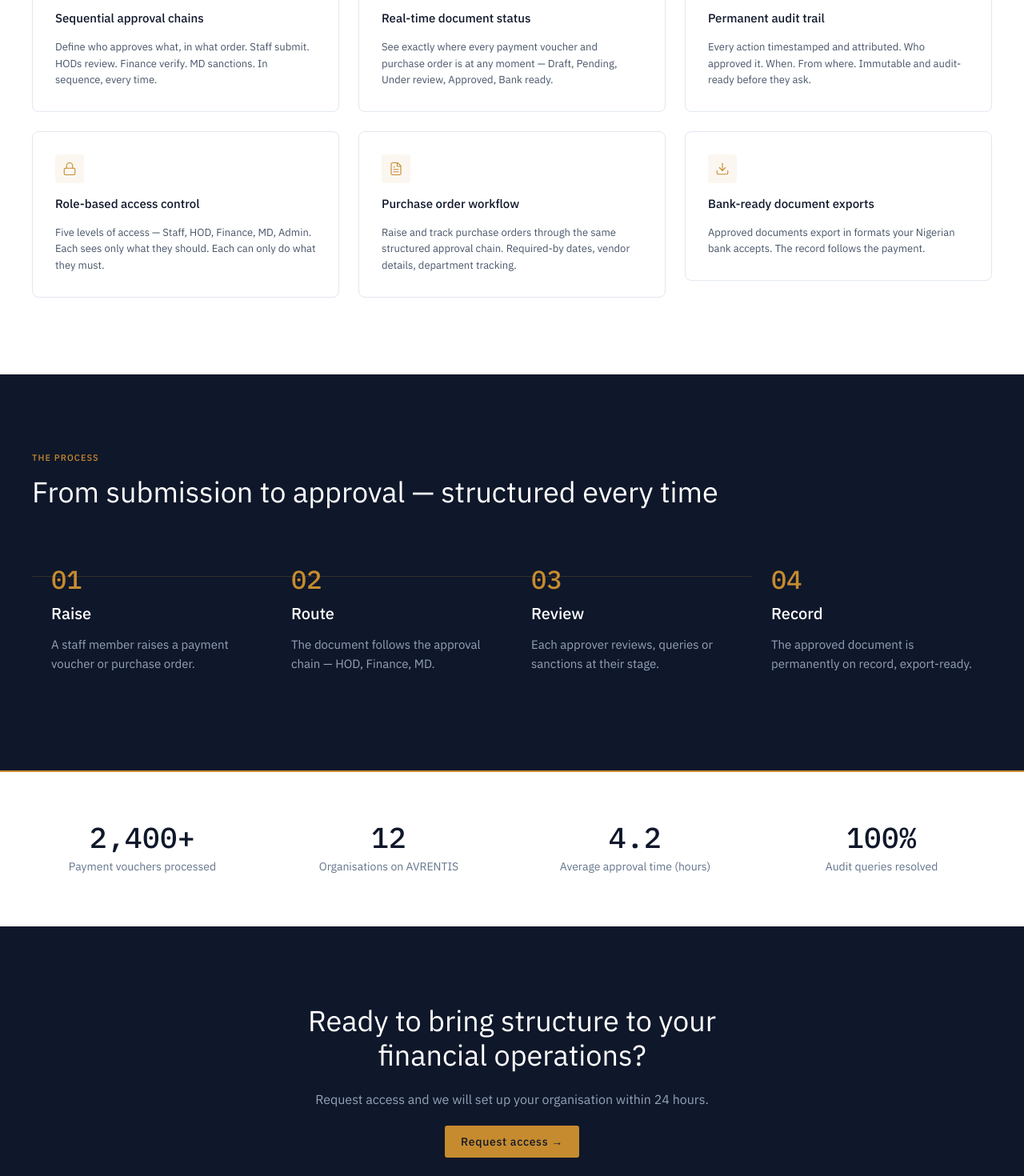
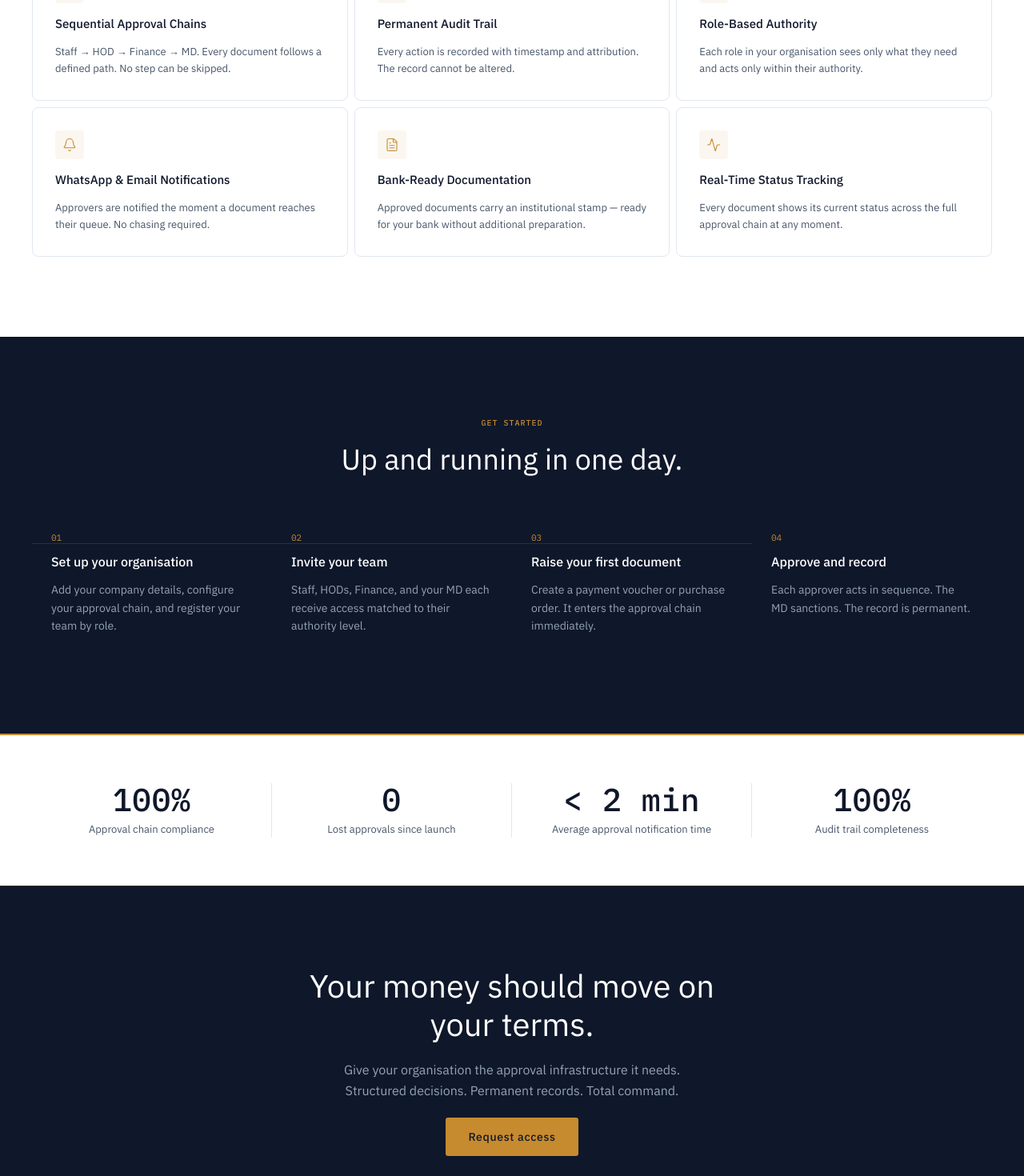
Before and after one commit to avrentishq/avrentis-site, a Next.js app: page / in a window 1280 px wide. Shown: the part 3860-5330 px from the top of the page at 80% size. Built offline with nearby package versions, Linux system fonts and the light colour scheme.

Commit message:
V2: Rebuild features, how-it-works, stats, add quote band, update CTA

```diff
--- a/src/components/sections/cta-banner.tsx
+++ b/src/components/sections/cta-banner.tsx
@@ -6,10 +6,16 @@ import { fadeUp, stagger } from "@/lib/animations";
 
 export function CtaBanner() {
   return (
-    <section style={{ backgroundColor: "#0f172a", padding: "96px 24px" }}>
+    <section
+      style={{
+        backgroundColor: "#0f172a",
+        borderTop: "0.5px solid rgba(198,139,47,0.2)",
+        padding: "100px 24px",
+      }}
+    >
       <div
         style={{
-          maxWidth: "640px",
+          maxWidth: "560px",
           margin: "0 auto",
           textAlign: "center",
           display: "flex",
@@ -23,13 +29,13 @@ export function CtaBanner() {
           style={{
             fontFamily: "'IBM Plex Sans', system-ui, sans-serif",
             fontWeight: 400,
-            fontSize: "36px",
+            fontSize: "40px",
             color: "#ffffff",
             lineHeight: 1.2,
             margin: 0,
           }}
         >
-          Ready to bring structure to your financial operations?
+          Your money should move on your terms.
         </motion.h2>
         <motion.p
           {...stagger(1)}
@@ -40,13 +46,15 @@ export function CtaBanner() {
             color: "#94a3b8",
             lineHeight: 1.65,
             margin: 0,
+            maxWidth: "480px",
           }}
         >
-          Request access and we will set up your organisation within 24 hours.
+          Give your organisation the approval infrastructure it needs. Structured
+          decisions. Permanent records. Total command.
         </motion.p>
         <motion.div {...stagger(2)}>
-          <Button variant="primary" href="/contact">
-            Request access &rarr;
+          <Button variant="primary" size="lg" href="/contact">
+            Request access
           </Button>
         </motion.div>
       </div>
--- a/src/components/sections/features-grid.tsx
+++ b/src/components/sections/features-grid.tsx
@@ -1,84 +1,62 @@
 "use client";
 
 import { motion } from "framer-motion";
-import {
-  GitBranch,
-  Eye,
-  Shield,
-  Lock,
-  FileText,
-  Download,
-} from "lucide-react";
+import { GitBranch, Shield, Users, Bell, FileText, Activity } from "lucide-react";
 import { FeatureCard } from "@/components/ui/card";
-import { stagger } from "@/lib/animations";
-import { fadeUp } from "@/lib/animations";
+import { fadeUp, stagger } from "@/lib/animations";
 
 const FEATURES = [
   {
     icon: GitBranch,
-    title: "Sequential approval chains",
-    description:
-      "Define who approves what, in what order. Staff submit. HODs review. Finance verify. MD sanctions. In sequence, every time.",
-  },
-  {
-    icon: Eye,
-    title: "Real-time document status",
-    description:
-      "See exactly where every payment voucher and purchase order is at any moment — Draft, Pending, Under review, Approved, Bank ready.",
+    title: "Sequential Approval Chains",
+    description: "Staff → HOD → Finance → MD. Every document follows a defined path. No step can be skipped.",
   },
   {
     icon: Shield,
-    title: "Permanent audit trail",
-    description:
-      "Every action timestamped and attributed. Who approved it. When. From where. Immutable and audit-ready before they ask.",
+    title: "Permanent Audit Trail",
+    description: "Every action is recorded with timestamp and attribution. The record cannot be altered.",
   },
   {
-    icon: Lock,
-    title: "Role-based access control",
-    description:
-      "Five levels of access — Staff, HOD, Finance, MD, Admin. Each sees only what they should. Each can only do what they must.",
+    icon: Users,
+    title: "Role-Based Authority",
+    description: "Each role in your organisation sees only what they need and acts only within their authority.",
+  },
+  {
+    icon: Bell,
+    title: "WhatsApp & Email Notifications",
+    description: "Approvers are notified the moment a document reaches their queue. No chasing required.",
   },
   {
     icon: FileText,
-    title: "Purchase order workflow",
-    description:
-      "Raise and track purchase orders through the same structured approval chain. Required-by dates, vendor details, department tracking.",
+    title: "Bank-Ready Documentation",
+    description: "Approved documents carry an institutional stamp — ready for your bank without additional preparation.",
   },
   {
-    icon: Download,
-    title: "Bank-ready document exports",
-    description:
-      "Approved documents export in formats your Nigerian bank accepts. The record follows the payment.",
+    icon: Activity,
+    title: "Real-Time Status Tracking",
+    description: "Every document shows its current status across the full approval chain at any moment.",
   },
 ];
 
 export function FeaturesGrid() {
   return (
-    <section style={{ backgroundColor: "#ffffff", padding: "96px 24px" }}>
-      <div
-        style={{
-          maxWidth: "1200px",
-          margin: "0 auto",
-          display: "flex",
-          flexDirection: "column",
-          gap: "48px",
-        }}
-      >
-        <div>
+    <section style={{ backgroundColor: "#ffffff", padding: "100px 24px" }}>
+      <div style={{ maxWidth: "1200px", margin: "0 auto", display: "flex", flexDirection: "column", gap: "48px" }}>
+        <div style={{ textAlign: "center" }}>
           <motion.span
             {...fadeUp}
             style={{
-              fontFamily: "'IBM Plex Sans', system-ui, sans-serif",
+              fontFamily: "'IBM Plex Mono', monospace",
               fontWeight: 500,
-              fontSize: "11px",
+              fontSize: "10px",
               letterSpacing: "0.1em",
               textTransform: "uppercase" as const,
               color: "#C68B2F",
               display: "block",
-              marginBottom: "12px",
+              marginBottom: "16px",
             }}
           >
-            WHAT IS INCLUDED
+            CAPABILITIES
           </motion.span>
           <motion.h2
             {...stagger(1)}
@@ -91,7 +69,7 @@ export function FeaturesGrid() {
               margin: 0,
             }}
           >
-            Built for how Nigerian business actually works
+            Everything your approval chain needs.
           </motion.h2>
         </div>
 
@@ -99,16 +77,12 @@ export function FeaturesGrid() {
           style={{
             display: "grid",
             gridTemplateColumns: "repeat(auto-fit, minmax(320px, 1fr))",
-            gap: "24px",
+            gap: "8px",
           }}
         >
           {FEATURES.map((feature, i) => (
             <motion.div key={feature.title} {...stagger(i + 2)}>
-              <FeatureCard
-                icon={feature.icon}
-                title={feature.title}
-                description={feature.description}
-              />
+              <FeatureCard icon={feature.icon} title={feature.title} description={feature.description} />
             </motion.div>
           ))}
         </div>
--- a/src/components/sections/how-it-works.tsx
+++ b/src/components/sections/how-it-works.tsx
@@ -6,60 +6,45 @@ import { fadeUp, stagger } from "@/lib/animations";
 const STEPS = [
   {
     number: "01",
-    title: "Raise",
-    description:
-      "A staff member raises a payment voucher or purchase order.",
+    title: "Set up your organisation",
+    description: "Add your company details, configure your approval chain, and register your team by role.",
   },
   {
     number: "02",
-    title: "Route",
-    description:
-      "The document follows the approval chain — HOD, Finance, MD.",
+    title: "Invite your team",
+    description: "Staff, HODs, Finance, and your MD each receive access matched to their authority level.",
   },
   {
     number: "03",
-    title: "Review",
-    description:
-      "Each approver reviews, queries or sanctions at their stage.",
+    title: "Raise your first document",
+    description: "Create a payment voucher or purchase order. It enters the approval chain immediately.",
   },
   {
     number: "04",
-    title: "Record",
-    description:
-      "The approved document is permanently on record, export-ready.",
+    title: "Approve and record",
+    description: "Each approver acts in sequence. The MD sanctions. The record is permanent.",
   },
 ];
 
 export function HowItWorks() {
   return (
-    <section
-      id="how-it-works"
-      style={{ backgroundColor: "#0f172a", padding: "96px 24px" }}
-    >
-      <div
-        style={{
-          maxWidth: "1200px",
-          margin: "0 auto",
-          display: "flex",
-          flexDirection: "column",
-          gap: "48px",
-        }}
-      >
-        <div>
+    <section id="how-it-works" style={{ backgroundColor: "#0f172a", padding: "100px 24px" }}>
+      <div style={{ maxWidth: "1200px", margin: "0 auto", display: "flex", flexDirection: "column", gap: "48px" }}>
+        <div style={{ textAlign: "center" }}>
           <motion.span
             {...fadeUp}
             style={{
-              fontFamily: "'IBM Plex Sans', system-ui, sans-serif",
+              fontFamily: "'IBM Plex Mono', monospace",
               fontWeight: 500,
-              fontSize: "11px",
+              fontSize: "10px",
               letterSpacing: "0.1em",
               textTransform: "uppercase" as const,
               color: "#C68B2F",
               display: "block",
-              marginBottom: "12px",
+              marginBottom: "16px",
             }}
           >
-            THE PROCESS
+            GET STARTED
           </motion.span>
           <motion.h2
             {...stagger(1)}
@@ -72,7 +57,7 @@ export function HowItWorks() {
               margin: 0,
             }}
           >
-            From submission to approval — structured every time
+            Up and running in one day.
           </motion.h2>
         </div>
 
@@ -103,7 +88,7 @@ export function HowItWorks() {
                     position: "absolute",
                     top: "36px",
                     right: "0",
-                    width: "calc(100%)",
+                    width: "100%",
                     height: "0.5px",
                     backgroundColor: "rgba(198, 139, 47, 0.2)",
                     zIndex: 0,
@@ -114,8 +99,8 @@ export function HowItWorks() {
               <span
                 style={{
                   fontFamily: "'IBM Plex Mono', monospace",
-                  fontWeight: 500,
-                  fontSize: "32px",
+                  fontWeight: 400,
+                  fontSize: "11px",
                   color: "#C68B2F",
                   lineHeight: 1,
                   position: "relative",
@@ -128,7 +113,7 @@ export function HowItWorks() {
                 style={{
                   fontFamily: "'IBM Plex Sans', system-ui, sans-serif",
                   fontWeight: 500,
-                  fontSize: "20px",
+                  fontSize: "16px",
                   color: "#ffffff",
                   margin: 0,
                 }}
@@ -139,9 +124,9 @@ export function HowItWorks() {
                 style={{
                   fontFamily: "'IBM Plex Sans', system-ui, sans-serif",
                   fontWeight: 400,
-                  fontSize: "15px",
+                  fontSize: "14px",
                   color: "#94a3b8",
-                  lineHeight: 1.65,
+                  lineHeight: 1.6,
                   margin: 0,
                 }}
               >
--- a/src/components/sections/stats-bar.tsx
+++ b/src/components/sections/stats-bar.tsx
@@ -3,12 +3,11 @@
 import { motion } from "framer-motion";
 import { stagger } from "@/lib/animations";
 
-/* Placeholder values — replace with real metrics when available */
 const METRICS = [
-  { value: "2,400+", label: "Payment vouchers processed" },
-  { value: "12", label: "Organisations on AVRENTIS" },
-  { value: "4.2", label: "Average approval time (hours)" },
-  { value: "100%", label: "Audit queries resolved" },
+  { value: "100%", label: "Approval chain compliance" },
+  { value: "0", label: "Lost approvals since launch" },
+  { value: "< 2 min", label: "Average approval notification time" },
+  { value: "100%", label: "Audit trail completeness" },
 ];
 
 export function StatsBar() {
@@ -17,7 +16,7 @@ export function StatsBar() {
       style={{
         backgroundColor: "#ffffff",
         borderTop: "2px solid #C68B2F",
-        padding: "64px 24px",
+        padding: "60px 24px",
       }}
     >
       <div
@@ -26,7 +25,7 @@ export function StatsBar() {
           margin: "0 auto",
           display: "grid",
           gridTemplateColumns: "repeat(auto-fit, minmax(200px, 1fr))",
-          gap: "32px",
+          gap: "0",
           textAlign: "center",
         }}
       >
@@ -39,13 +38,15 @@ export function StatsBar() {
               flexDirection: "column",
               gap: "8px",
               alignItems: "center",
+              padding: "0 24px",
+              borderRight: i < METRICS.length - 1 ? "0.5px solid #e2e8f0" : "none",
             }}
           >
             <span
               style={{
                 fontFamily: "'IBM Plex Mono', monospace",
                 fontWeight: 500,
-                fontSize: "36px",
+                fontSize: "40px",
                 color: "#0f172a",
                 letterSpacing: "0.01em",
                 lineHeight: 1,
@@ -57,8 +58,8 @@ export function StatsBar() {
               style={{
                 fontFamily: "'IBM Plex Sans', system-ui, sans-serif",
                 fontWeight: 400,
-                fontSize: "14px",
-                color: "#64748b",
+                fontSize: "13px",
+                color: "#475569",
               }}
             >
               {metric.label}
```
Also changed, not shown: src/components/sections/quote-band.tsx (added, +48 -0 lines).
